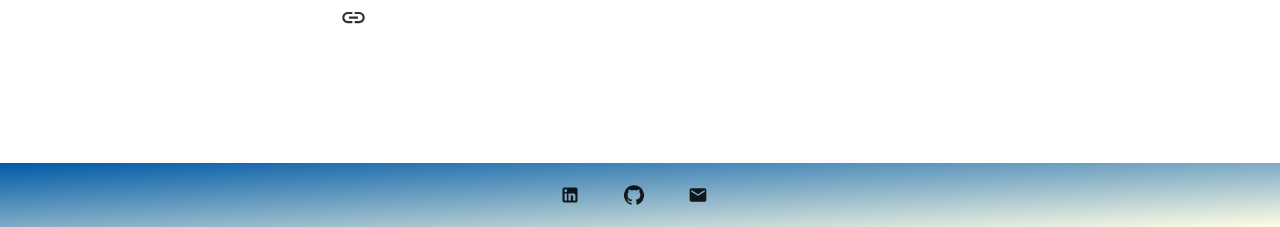
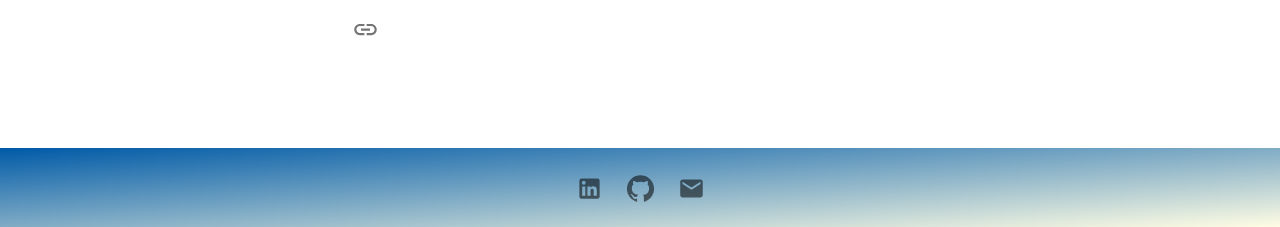
Before and after one commit to JDavidson45/portfolio, a Gatsby site: page /Earbuds in a window 1280 px wide. Shown: the part 573-800 px from the top of the page. Built offline with nearby package versions, Linux system fonts and the light colour scheme; Gatsby itself is replaced by a stand-in of ours.

Commit message:
fixed buttons on botom

```diff
--- a/src/components/Buttons.js
+++ b/src/components/Buttons.js
@@ -5,6 +5,7 @@
 import "./layout.css"
 import EmailIcon from "@material-ui/icons/Email"
 import Slide from "@material-ui/core/Slide"
+import { IconButton } from '@material-ui/core';
 
 class Buttons extends React.Component {
   render() {
@@ -13,29 +14,15 @@
         <Slide direction="up" in="true" timeout={1000}>
           <div className="myinfo">
             <div className="outsideinfo">
-              <div className="innermyinfo">
-                <div className="linktome">
-                  <Button
-                    className="linkedIn"
-                    variant="link"
-                    color="primary"
-                    startIcon={<LinkedInIcon />}
-                    href="https://www.linkedin.com/in/jdavidson45/"
-                  />
-                  <Button
-                    variant="link"
-                    color="default"
-                    startIcon={<GitHubIcon />}
-                    href="https://github.com/JDavidson45/"
-                  />
-                  <Button
-                    variant="link"
-                    color="default"
-                    startIcon={<EmailIcon />}
-                    href="mailto:justindavidson45@gmail.com"
-                  />
-                </div>
-              </div>
+              {/* <div className="innermyinfo"> */}
+                {/* <div className="linktome"> */}
+                  <div style={{display: 'flex', justifyContent: 'center', margin: '15px'}}>
+                <IconButton  className="linkedIn" href="https://www.linkedin.com/in/jdavidson45/"><LinkedInIcon /></IconButton>
+                  <IconButton href="https://github.com/JDavidson45/"><GitHubIcon /></IconButton>
+                  <IconButton href="mailto:justindavidson45@gmail.com"><EmailIcon /></IconButton>
+                  </div>
+                {/* </div> */}
+              {/* </div> */}
             </div>
           </div>
         </Slide>
--- a/src/components/layout.css
+++ b/src/components/layout.css
@@ -675,11 +675,12 @@
 }
 
 .innermyinfo {
-bottom: 0;
+/* bottom: 0;
   position: absolute;
   top: 50%;
   left: 50%;
-  transform: translate(-50%, -50%);
+  transform: translate(-50%, -50%); */
+  position: relative;
 }
 .outsideinfo {
   position: relative;
@@ -688,8 +689,13 @@
   bottom: 0px;
 }
 .linktome {
-  display: flex;
-  justify-content: space-around;
+  /* display: flex;
+  justify-content: space-around; */
+  bottom: 0;
+  position: absolute;
+  top: 50%;
+  left: 50%;
+  transform: translate(-50%, -50%);
 
 }
 .bg {
@@ -701,9 +707,9 @@
 color: limegreen;
 }
 
-.linkedIn {
+/* .linkedIn {
   width: 20px;
-}
+} */
 .appbar {
   bottom: 0;
 }
--- a/src/pages/Earbuds.js
+++ b/src/pages/Earbuds.js
@@ -1,25 +1,32 @@
 import React from "react"
 import { Link } from "gatsby"
-import vid from '../../public/static/vid.mp4'
+import vid from "../../public/static/vid.mp4"
 import Layout from "../components/layout"
 import SEO from "../components/seo"
-import { Button } from 'react-bootstrap';
-import Header from "../components/header";
-import Buttons from "../components/Buttons";
-import { flexbox } from "@material-ui/system";
-import LinkIcon from '@material-ui/icons/Link';
+import { Button } from "@material-ui/core"
+import Header from "../components/header"
+import Buttons from "../components/Buttons"
+import { flexbox } from "@material-ui/system"
+import LinkIcon from "@material-ui/icons/Link"
+import { IconButton } from '@material-ui/core';
 const Earbuds = () => (
   <div>
-  <Header />
-  <div className='video'>
-    <h1 className='welcome'>Welcome to Earbuds!</h1>
-    <video  src={vid} width="600" height="300" controls="controls" autoplay="true" />
-    <br/>
-     <LinkIcon><button href="https://earbuds.web.app"></button></LinkIcon>
+    <Header />
+    <div className="video">
+      <h1 className="welcome">Welcome to Earbuds!</h1>
+      <video
+        src={vid}
+        width="600"
+        height="300"
+        controls="controls"
+        autoplay="true"
+      />
+      <br />
+      <IconButton href="https://earbuds.web.app"><LinkIcon /></IconButton>
     </div>
 
-     <Buttons />
-    </div>
+    <Buttons />
+  </div>
 )
 
 export default Earbuds
```
